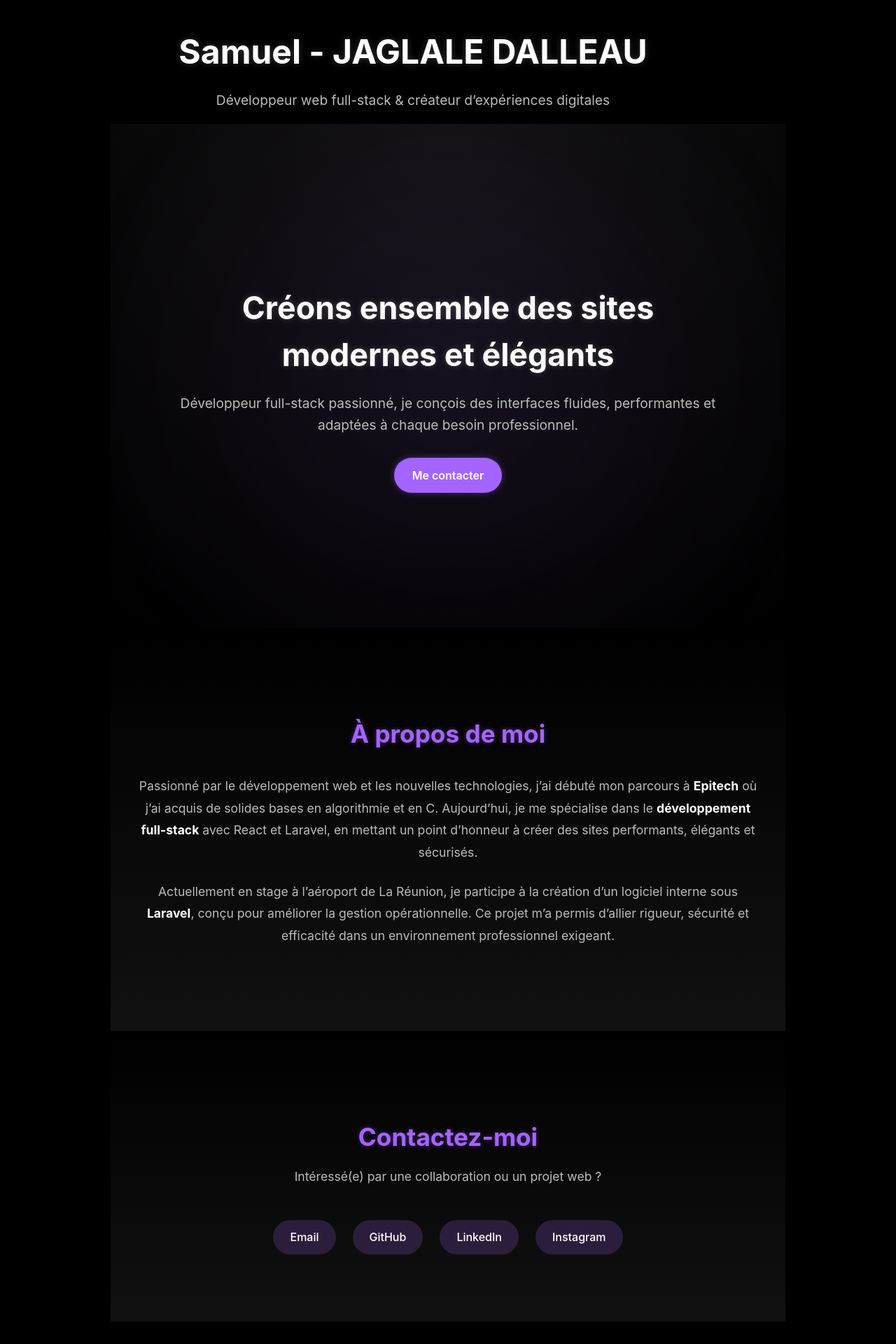
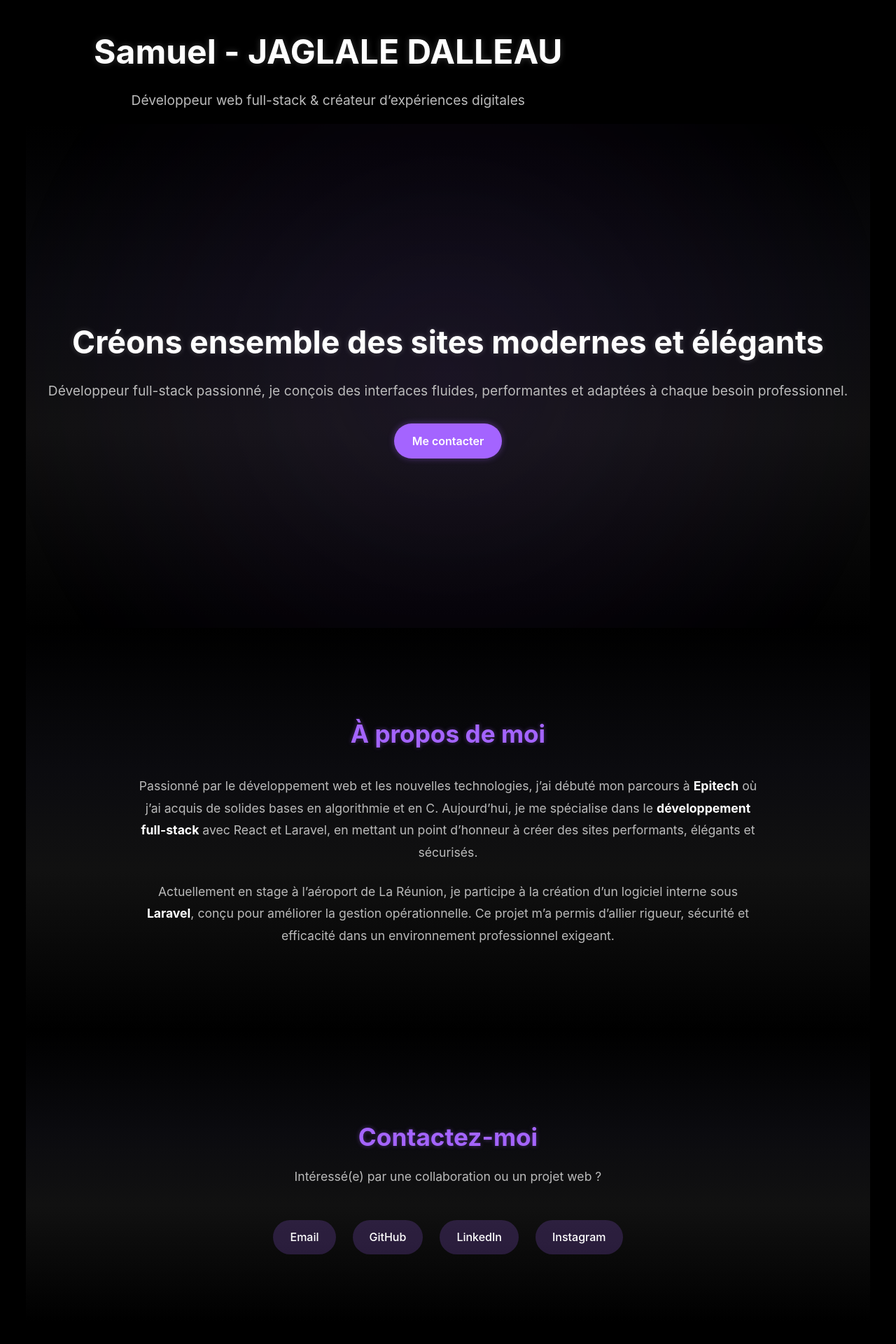
Before and after one commit to Jsamuel79/Jsamuel79.github.io, a React (Vite) app: page / in a window 1280 px wide. Shown: the part 154-2074 px from the top of the page at 70% size. Built offline with nearby package versions, Linux system fonts and the light colour scheme.

Commit message:
degrader top and bottom

```diff
--- a/src/components/css/About.css
+++ b/src/components/css/About.css
@@ -1,5 +1,12 @@
 .about-section {
-  background: linear-gradient(180deg, #000 0%, #111 100%);
+  background: linear-gradient(
+  180deg,           /* vertical haut -> bas */
+  #000 0%,          /* noir pile en haut (jonction invisible avec About) */
+  #0B0B0F 35%,      /* noir très sombre (léger relief) */
+  #111 60%,         /* un poil plus clair au centre */
+  #000 100%         /* on revient à noir en bas */
+  );
+
   color: #ccc;
   padding: 6rem 2rem;
   display: flex;
--- a/src/components/css/Contact.css
+++ b/src/components/css/Contact.css
@@ -1,5 +1,11 @@
 .contact-section {
-  background: linear-gradient(180deg, #000 0%, #111 100%);
+  background: linear-gradient(
+  180deg,           /* vertical haut -> bas */
+  #000 0%,          /* noir pile en haut (jonction invisible avec About) */
+  #0B0B0F 35%,      /* noir très sombre (léger relief) */
+  #111 60%,         /* un poil plus clair au centre */
+  #000 100%         /* on revient à noir en bas */
+  );
   color: #ccc;
   text-align: center;
   padding: 6rem 2rem;
--- a/src/components/css/Header.css
+++ b/src/components/css/Header.css
@@ -93,22 +93,45 @@
 .backdrop.show{ opacity:1; visibility:visible; }
 
 .drawer{
-  position:fixed; top:0; right:0; height:100vh;
-  width:min(78vw,360px);
+  position:fixed;
+  inset:0; /* top:0; right:0; bottom:0; left:0 → plein écran */
+  width:100%; /* 100% de la largeur viewport */
+  height:100vh; /* 100% de la hauteur viewport */
+  z-index:999; /* au-dessus du backdrop (qui sera à 998) */
+
   background:#0e0e10;
+  overflow: auto;         /* scrolle si le contenu est long */
+
   border-left:1px solid rgba(255,255,255,.08);
   transform:translateX(100%);
   transition:transform .28s ease;
-  z-index:999;
   display:flex; flex-direction:column;
   padding:14px 16px;
 }
 .drawer.open{ transform:translateX(0); }
-.drawer-header{ display:flex; align-items:center; justify-content:space-between; padding-bottom:10px; border-bottom:1px solid rgba(255,255,255,.06);}
+.drawer-header{ display:flex; align-items:center; justify-content:space-between; padding-bottom:10px;}
 .drawer-logo{ height:42px; width:auto; }
 .drawer-close{ background:transparent; border:0; color:#ddd; font-size:28px; line-height:1; cursor:pointer; }
-.drawer-links{ list-style:none; margin:12px 0 0; padding:0; display:flex; flex-direction:column; gap:12px;}
-.drawer-links a{ color:#ddd; text-decoration:none; font-size:1.1rem; padding:10px 6px; border-radius:8px;}
+
+.drawer-links{
+  display: flex;
+  flex-direction: column;
+  align-items: flex-start;      /* ⬅️ liens alignés à gauche */
+  text-align: left;             /* ⬅️ texte aligné à gauche */
+  list-style: none;
+  margin: 12px 0 0;
+  padding: 0 16px;              /* ⬅️ léger retrait du bord gauche */
+  gap: 10px;
+}
+.drawer-links a{
+  display: block;
+  width: 100%;                  /* ⬅️ occupe toute la largeur dispo */
+  padding: 12px 6px;            /* ⬅️ zone d’appui confortable */
+  text-decoration: none;
+  color: #ddd;
+  border-radius: 8px;
+}
+
 .drawer-links a:hover{ background:rgba(125,42,232,.12); color:#fff; }
 
 /* HEADER CONTENT */
--- a/src/components/css/HeroSection.css
+++ b/src/components/css/HeroSection.css
@@ -7,7 +7,13 @@
   color: #ccc;
   text-align: center;
   overflow: hidden;
-  background: radial-gradient(circle at top, #111 0%, #000 100%);
+  background: linear-gradient(
+  180deg,           /* vertical haut -> bas */
+  #000 0%,          /* noir pile en haut (jonction invisible avec About) */
+  #0B0B0F 35%,      /* noir très sombre (léger relief) */
+  #111 60%,         /* un poil plus clair au centre */
+  #000 100%         /* on revient à noir en bas */
+  );
 }
 
 /* === Effet fond animé === */
@@ -28,8 +34,8 @@
 /* === Contenu === */
 .hero-content {
   position: relative;
+  width: 100%;
   z-index: 1;
-  max-width: 800px;
   padding: 2rem;
   animation: fadeInUp 1.5s ease-out;
 }
```
